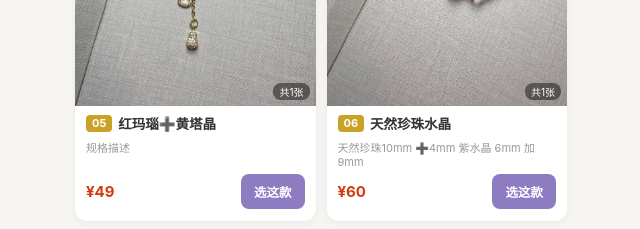
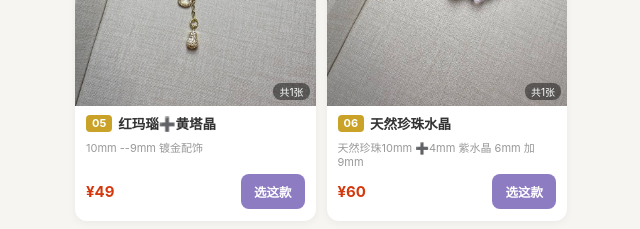
Before and after one commit to LL2858006/shop, a plain HTML site: page index.html in a window 1280 px wide. Shown: the part 1020-1249 px from the top of the page, 319-959 px from the left. Drawn offline with Linux system fonts and the light colour scheme.

Commit message:
update v9: fix spec text

```diff
--- a/index.html
+++ b/index.html
@@ -87,7 +87,7 @@
   <button class="back" onclick="location.reload()">继续看别的款式</button>
 </div>
 <script>
-const GOODS = [{"name":"🈚️ 青提岫玉","spec":"17mm","price":60,"img":["/shop/s/i8/p0.jpg"]},{"name":"🈚️天然珍珠草莓水晶","spec":"天然珍珠6MM ➕ 水晶 8mm","price":60,"img":["/shop/s/i8/p1.jpg"]},{"name":"天然多宝手串","spec":"12mm 到14mm","price":39,"img":["/shop/s/i8/p2.jpg"]},{"name":"天然珍珠粉水晶","spec":"天然珍珠6mm ➕ 粉水晶10mm","price":60,"img":["/shop/s/i8/p3.jpg"]},{"name":"红玛瑙➕黄塔晶","spec":"规格描述","price":49,"img":["/shop/s/i8/p4.jpg"]},{"name":"天然珍珠水晶","spec":"天然珍珠10mm ➕4mm  紫水晶 6mm 加 9mm","price":60,"img":["/shop/s/i8/p5.jpg"]},{"name":"天然淡水珍珠 满天星","spec":"S925纯银链子 ➕天然珍珠  4到5mm","price":150,"img":["/shop/s/i8/p6.jpg","/shop/s/i8/p7.jpg"]},{"name":"多宝水晶","spec":"天然水晶14 --10mm","price":60,"img":["/shop/s/i8/p8.jpg"]},{"name":"天然珍珠兔毛水晶","spec":"天然珍珠10mm 兔毛水晶8mm","price":60,"img":["/shop/s/i8/p9.jpg"]},{"name":"浅黄兔毛水晶","spec":"水晶7mm 加 镀金配饰（合金）","price":39,"img":["/shop/s/i8/p10.jpg"]},{"name":"白阿赛多宝水晶","spec":"天然水晶13mm -10mm","price":60,"img":["/shop/s/i8/p11.jpg"]},{"name":"白幽灵黄飘花","spec":"12到13mm","price":60,"img":["/shop/s/i8/p12.jpg"]}];
+const GOODS = [{"name":"🈚️ 青提岫玉","spec":"17mm","price":60,"img":["/shop/s/i8/p0.jpg"]},{"name":"🈚️天然珍珠草莓水晶","spec":"天然珍珠6MM ➕ 水晶 8mm","price":60,"img":["/shop/s/i8/p1.jpg"]},{"name":"天然多宝手串","spec":"12mm 到14mm","price":39,"img":["/shop/s/i8/p2.jpg"]},{"name":"天然珍珠粉水晶","spec":"天然珍珠6mm ➕ 粉水晶10mm","price":60,"img":["/shop/s/i8/p3.jpg"]},{"name":"红玛瑙➕黄塔晶","spec":"10mm --9mm 镀金配饰","price":49,"img":["/shop/s/i8/p4.jpg"]},{"name":"天然珍珠水晶","spec":"天然珍珠10mm ➕4mm  紫水晶 6mm 加 9mm","price":60,"img":["/shop/s/i8/p5.jpg"]},{"name":"天然淡水珍珠 满天星","spec":"S925纯银链子 ➕天然珍珠  4到5mm","price":150,"img":["/shop/s/i8/p6.jpg","/shop/s/i8/p7.jpg"]},{"name":"多宝水晶","spec":"天然水晶14 --10mm","price":60,"img":["/shop/s/i8/p8.jpg"]},{"name":"天然珍珠兔毛水晶","spec":"天然珍珠10mm 兔毛水晶8mm","price":60,"img":["/shop/s/i8/p9.jpg"]},{"name":"浅黄兔毛水晶","spec":"水晶7mm 加 镀金配饰（合金）","price":39,"img":["/shop/s/i8/p10.jpg"]},{"name":"白阿赛多宝水晶","spec":"天然水晶13mm -10mm","price":60,"img":["/shop/s/i8/p11.jpg"]},{"name":"白幽灵黄飘花","spec":"12到13mm","price":60,"img":["/shop/s/i8/p12.jpg"]}];
 // 兼容旧数据：img 是字符串时转成数组
 GOODS.forEach(function(g){
   if(typeof g.img === 'string'){ g.img = g.img ? [g.img] : []; }
```
